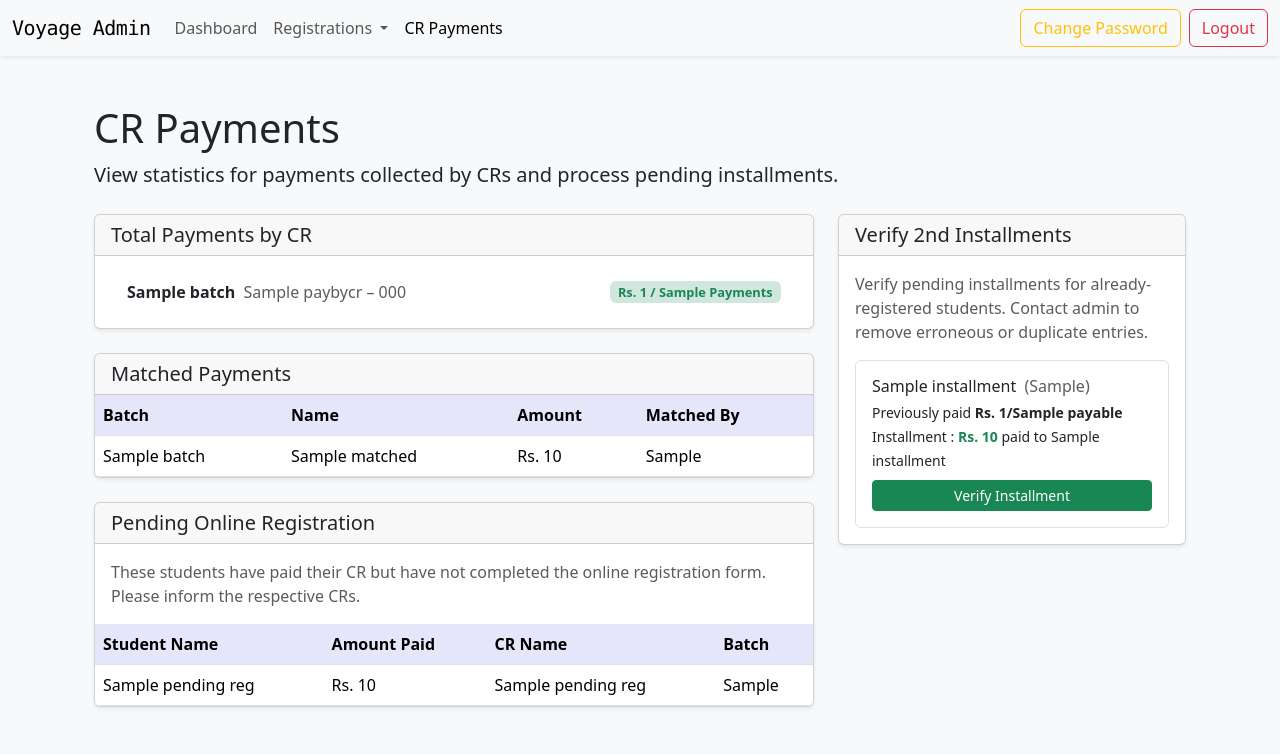
After one commit to farhanr22/voyage26, a Flask app: template backend/templates/cr_payments/dashboard.html in a window 1280 px wide. The commit adds this page. Shown: the top 754 px of the page. Run offline with Flask 3, Linux system fonts and the light colour scheme; the template is opened without the code that fills it: values that come from a table or form of the project are taken from there, most other values are stand-ins (such as "Sample title", 1, 10 or a date in 2020); some libraries are stand-ins or nearby versions.

Commit message:
feat(cr_payments): Implemented CR payments module
- Created a `cr_payments` blueprint with relevant routes.
- Refactored and fixed queries.
- Integrated WTForms for installment verification form.
- Updated base navbar.

```diff
--- a/backend/__init__.py
+++ b/backend/__init__.py
@@ -27,6 +27,9 @@ def create_app(config_class=Config):
 
     from .views.registrations import registrations_bp
     app.register_blueprint(registrations_bp)
+
+    from .views.cr_payments import cr_payments_bp
+    app.register_blueprint(cr_payments_bp)
 
     from . import cli
     cli.register_commands(app)
--- /dev/null
+++ b/backend/templates/cr_payments/dashboard.html
@@ -0,0 +1,180 @@
+{% extends "layouts/base.html" %}
+
+{% block nav_active_value %}cr_pay{% endblock %}
+
+{% block title %}CR Payments{% endblock %}
+
+{% block more_head %}
+<style>
+    .table-container {
+        max-height: 400px;
+        overflow-y: auto;
+        position: relative;
+        border-radius: 0 0 var(--bs-border-radius) var(--bs-border-radius);
+    }
+
+    .table thead th {
+        position: sticky;
+        top: 0;
+        z-index: 1;
+        background-color: lavender;
+    }
+
+    .table-hover tbody tr:hover {
+        background-color: rgba(0, 0, 0, .075);
+    }
+
+    table td,
+    table th {
+        vertical-align: middle;
+    }
+</style>
+{% endblock %}
+
+
+{% block content %}
+<div class="container-fluid">
+    <div class="mb-4">
+        <h1>CR Payments</h1>
+        <p class="lead">View statistics for payments collected by CRs and process pending installments.</p>
+    </div>
+
+    <div class="row g-4">
+
+        <div class="col-lg-8 order-2 order-lg-1">
+            <!-- Total Payments by CR -->
+            <div class="card shadow-sm mb-4">
+                <h5 class="card-header">Total Payments by CR</h5>
+                <div class="card-body">
+                    <ul class="list-group list-group-flush">
+                        {% for x in paybycr %}
+                        <li class="list-group-item d-flex justify-content-between align-items-center">
+                            <div>
+                                <strong>{{ x.Batch }}</strong> <span class="text-muted ms-1"> {{ x.Name }} &ndash; {{ x.Phone }}</span>
+                            </div>
+                            <span class="badge  {% if not x.TotalCollected  %} text-warning-emphasis bg-warning-subtle {% else %} text-success bg-success-subtle {% endif %}"
+                                  style="font-size:0.8rem">
+                                Rs. {{ x.TotalCollected or 0 }} / {{ x.UniquePayments }} Payments
+                            </span>
+                        </li>
+                        {% else %}
+                        <li class="list-group-item">No CR payment data found.</li>
+                        {% endfor %}
+                    </ul>
+                </div>
+            </div>
+
+            <!-- Matched Payments -->
+            <div class="card shadow-sm mb-4">
+                <h5 class="card-header">Matched Payments</h5>
+                <div class="table-container">
+                    <table class="table table-hover mb-0">
+                        <thead>
+                            <tr>
+                                <th>Batch</th>
+                                <th>Name</th>
+                                <th>Amount</th>
+                                <th>Matched By</th>
+                            </tr>
+                        </thead>
+                        <tbody>
+                            {% for x in matched %}
+                            <tr>
+                                <td>{{ x.Batch }}</td>
+                                <td>{{ x.Name }}</td>
+                                <td>Rs. {{ x.Amount }}</td>
+                                <td>{{ x.MatchedBy }}</td>
+                            </tr>
+                            {% else %}
+                            <tr>
+                                <td colspan="4" class="text-center p-3">No payments have been matched yet.</td>
+                            </tr>
+                            {% endfor %}
+                        </tbody>
+                    </table>
+                </div>
+            </div>
+
+
+
+            <!-- Pending Online Registration -->
+            <div class="card shadow-sm">
+                <h5 class="card-header">Pending Online Registration</h5>
+                <div class="card-body">
+                    <p class="card-text text-muted">
+                        These students have paid their CR but have not completed the online registration form. Please
+                        inform the respective CRs.
+                    </p>
+                </div>
+                <!-- The table is placed outside the card-body to avoid extra padding -->
+                <div class="table-container">
+                    <table class="table table-hover mb-0">
+                        <thead>
+                            <tr>
+                                <th>Student Name</th>
+                                <th>Amount Paid</th>
+                                <th>CR Name</th>
+                                <th>Batch</th>
+                            </tr>
+                        </thead>
+                        <tbody>
+                            {% for x in pending_reg %}
+                            <tr>
+                                <td>{{ x.CRPaymentsName }}</td>
+                                <td>Rs. {{ x.CRPaymentsAmount }}</td>
+                                <td>{{ x.CRProfileName }}</td>
+                                <td>{{ x.CRProfileBatch }}</td>
+                            </tr>
+                            {% else %}
+                            <tr>
+                                <td colspan="4" class="text-center p-3">No pending online registrations found.</td>
+                            </tr>
+                            {% endfor %}
+                        </tbody>
+                    </table>
+                </div>
+            </div>
+
+        </div>
+
+        <!-- Right Column: Actionable Items -->
+        <div class="col-lg-4 order-1 order-lg-2">
+            <div class="card shadow-sm">
+                <h5 class="card-header">Verify 2nd Installments</h5>
+                <div class="card-body">
+                    <p class="card-text text-muted">Verify pending installments for already-registered students. Contact admin to remove erroneous or duplicate entries.</p>
+                    {% if installments %}
+                    <ul class="list-group">
+                        {% for x in installments %}
+                        <li class="list-group-item py-3">
+                            <h6 class="mb-1">{{ x.RegDataName }} <span class="text-muted ms-1 fw-normal">({{ x.RegDataStream }})</span></h6>
+                            <p class="mb-2">
+                                <small>
+                                    Previously paid <strong>Rs. {{ x.Paid }}/{{ x.Payable}}</strong>
+                                </small>
+                                <br>
+                                <small>
+                                    Installment : <strong class="text-success">Rs. {{ x.CRPaymentsAmount }}</strong> paid to {{ x.CRProfileName }}
+                                </small>
+                            </p>
+
+                            <form method="POST" action="{{ url_for('cr_payments.verify_installment') }}">
+                                {{ verify_form.csrf_token }}
+                                {{ verify_form.reg_data_subid(value=x.RegDataSubID) }}
+                                {{ verify_form.cr_payments_id(value=x.CRPaymentsID) }}
+                                {{ verify_form.submit(class="btn btn-sm btn-success w-100") }}
+                            </form>
+                        </li>
+                        {% endfor %}
+                    </ul>
+                    {% else %}
+                    <div class="alert alert-success mt-2">No pending second installments found.</div>
+                    {% endif %}
+                </div>
+            </div>
+        </div>
+    </div>
+    <br>
+    <br>
+</div>
+{% endblock %}
--- a/backend/templates/layouts/base.html
+++ b/backend/templates/layouts/base.html
@@ -60,6 +60,10 @@
                                     href="{{ url_for('registrations.view_all_registrations') }}">View all</a></li>
                         </ul>
                     </li>
+                    <li class="nav-item">
+                        <a class="nav-link {% if active_page == 'cr_pay' %}active{% endif %}"
+                            href="{{ url_for('cr_payments.dashboard') }}">CR Payments</a>
+                    </li>
                 </ul>
 
                 <ul class="navbar-nav">
--- /dev/null
+++ b/backend/views/cr_payments.py
@@ -0,0 +1,175 @@
+import peewee as pw
+from flask import Blueprint, render_template, flash, redirect, url_for, request
+from flask_login import login_required, current_user
+from flask_wtf import FlaskForm
+from wtforms import HiddenField, SubmitField
+from wtforms.validators import DataRequired
+
+from ..models import Reg_Data, CR_Payments, CR_Profiles
+from ..utils import update_timestamp
+
+
+# === Forms used in this blueprint ===
+
+
+class VerifyInstallmentForm(FlaskForm):
+    """
+    A form to securely process installment verifications.
+    Uses hidden fields to pass necessary IDs.
+    """
+
+    reg_data_subid = HiddenField("Registration ID", validators=[DataRequired()])
+    cr_payments_id = HiddenField("CR Payment ID", validators=[DataRequired()])
+    submit = SubmitField("Verify Installment")
+
+
+# === Blueprint ===
+cr_payments_bp = Blueprint("cr_payments", __name__, url_prefix="/cr-payments")
+
+
+# === Routes ===
+
+
+@cr_payments_bp.route("/")
+@login_required
+def dashboard():
+    """Displays statistics and pending actions for CR Payments."""
+
+    # Query for total payments collected by each CR
+    pay_by_cr = list(
+        CR_Profiles.select(
+            CR_Profiles.Name,
+            CR_Profiles.Phone,
+            CR_Profiles.Batch,
+            pw.fn.COUNT(pw.fn.DISTINCT(CR_Payments.Phone)).alias("UniquePayments"),
+            pw.fn.SUM(CR_Payments.Amount).alias("TotalCollected"),
+        )
+        .join(
+            CR_Payments, pw.JOIN.LEFT_OUTER, on=(CR_Profiles.CRID == CR_Payments.CRID)
+        )
+        .group_by(
+            CR_Profiles.CRID, CR_Profiles.Name, CR_Profiles.Phone, CR_Profiles.Batch
+        )
+        .order_by(
+            pw.fn.COUNT(pw.fn.DISTINCT(CR_Payments.Phone)).desc(), CR_Profiles.Batch
+        )
+        .dicts()
+    )
+
+    # Query for payments that have already been matched to a registration
+    matched = list(
+        CR_Payments.select(
+            # Explicitly select the columns you need for the template
+            CR_Payments.Name,
+            CR_Payments.Amount,
+            CR_Payments.MatchedBy,
+            CR_Profiles.Batch,  # And the batch from the joined table
+        )
+        .join(CR_Profiles, on=(CR_Payments.CRID == CR_Profiles.CRID))
+        .where(CR_Payments.Status == "Matched")
+        .order_by(CR_Profiles.Batch)
+        .dicts()
+    )
+
+    installments = list(
+        Reg_Data.select(
+            Reg_Data,
+            Reg_Data.SubID.alias("RegDataSubID"),
+            Reg_Data.Name.alias("RegDataName"),
+            Reg_Data.Stream.alias("RegDataStream"),
+            CR_Payments.SubID.alias("CRPaymentsID"),
+            CR_Payments.Amount.alias("CRPaymentsAmount"),
+            CR_Payments.Name.alias("CRPaymentsName"),
+            CR_Profiles.Name.alias("CRProfileName"),
+            # Add the one new piece of information we need
+            CR_Profiles.Batch.alias("CRProfileBatch"),
+        )
+        .join(CR_Payments, on=(Reg_Data.Phone == CR_Payments.Phone))
+        .join(CR_Profiles, on=(CR_Payments.CRID == CR_Profiles.CRID))
+        .where((Reg_Data.Status == "Verified") & (CR_Payments.Status == "Pending"))
+        .dicts()
+    )
+
+    # Query for payments made by students who haven't registered online yet
+    pending_reg = list(
+        CR_Payments.select(
+            CR_Payments.Name.alias("CRPaymentsName"),
+            CR_Payments.Amount.alias("CRPaymentsAmount"),
+            CR_Profiles.Name.alias("CRProfileName"),
+            CR_Profiles.Batch.alias("CRProfileBatch"),
+        )
+        .join(CR_Profiles, on=(CR_Payments.CRID == CR_Profiles.CRID))
+        .where(
+            (CR_Payments.Status == "Pending")
+            &
+            (~CR_Payments.Phone.in_(Reg_Data.select(Reg_Data.Phone)))
+        )
+        .order_by(CR_Profiles.Batch)
+        .dicts()
+    )
+
+    verify_form = VerifyInstallmentForm()
+
+    return render_template(
+        "cr_payments/dashboard.html",
+        paybycr=pay_by_cr,
+        matched=matched,
+        installments=installments,
+        pending_reg=pending_reg,
+        verify_form=verify_form,
+    )
+
+
+@cr_payments_bp.route("/verify-installment", methods=["POST"])
+@login_required
+def verify_installment():
+    """Processes the verification of a second installment payment."""
+
+    form = VerifyInstallmentForm()
+
+    if form.validate_on_submit():
+        reg_id = form.reg_data_subid.data
+        payment_id = form.cr_payments_id.data
+
+        # Find the matching registration and payment record in one query
+        match = (
+            Reg_Data.select(
+                Reg_Data.Paid.alias("RegDataPaid"),
+                Reg_Data.Name.alias("RegDataName"),
+                CR_Payments.Amount.alias("CRPaid"),
+            )
+            .join(CR_Payments, on=(Reg_Data.Phone == CR_Payments.Phone))
+            .where(
+                (Reg_Data.Status == "Verified")
+                & (CR_Payments.Status == "Pending")
+                & (Reg_Data.SubID == reg_id)
+                & (CR_Payments.SubID == payment_id)
+            )
+            .dicts()
+            .first()
+        )
+
+        if not match:
+            flash("Invalid request. The installment could not be matched.", "danger")
+            return redirect(url_for("cr_payments.dashboard"))
+
+        # Perform the database updates
+        reg_data_profile = Reg_Data.get(Reg_Data.SubID == reg_id)
+        new_amount = int(reg_data_profile.Paid) + int(match["CRPaid"])
+        reg_data_profile.Paid = new_amount
+        reg_data_profile.save()
+
+        cr_payment_record = CR_Payments.get(CR_Payments.SubID == payment_id)
+        cr_payment_record.Status = "Matched"
+        cr_payment_record.MatchedBy = current_user.username
+        cr_payment_record.save()
+
+        update_timestamp()
+        flash(
+            f"Updated payment for {match['RegDataName']} to Rs. {new_amount}.",
+            "success",
+        )
+    else:
+        flash("An error occurred. Please try again.", "danger")
+
+    return redirect(url_for("cr_payments.dashboard"))
```
